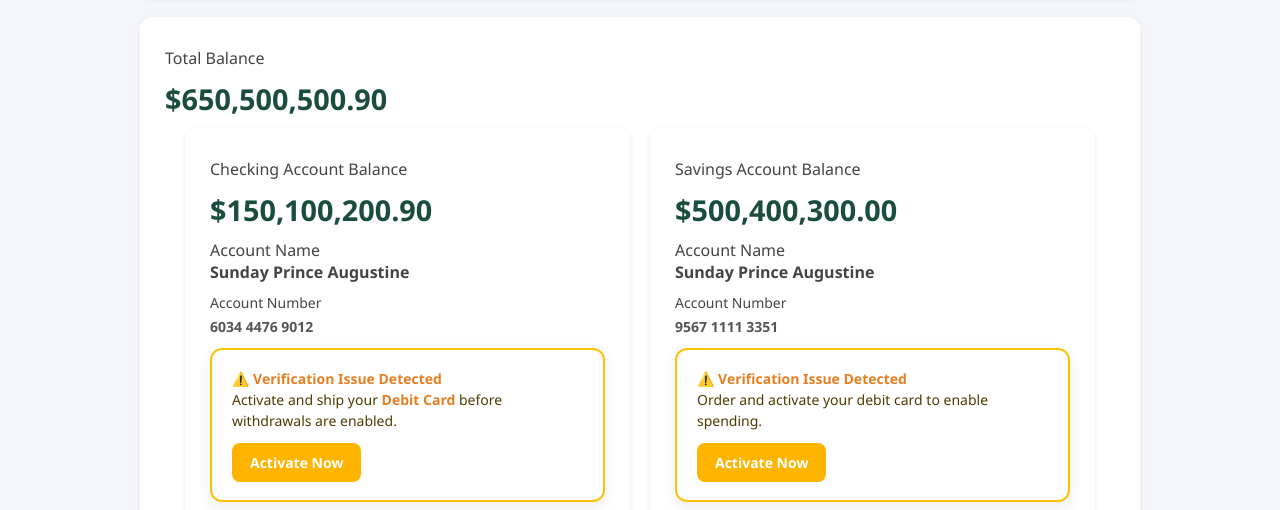
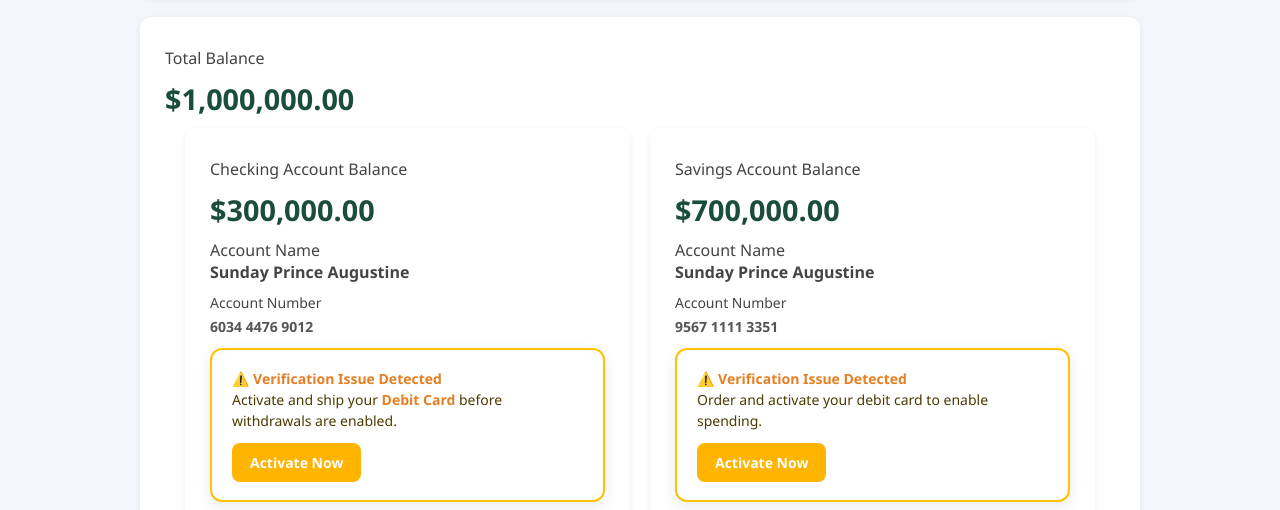
Before and after one commit to america-service/South-Online-Banking, a website: page bank/dashboard.html in a window 1280 px wide. Shown: the part 195-705 px from the top of the page. Drawn offline with Linux system fonts and the light colour scheme.

```diff
--- a/bank/dashboard.html
+++ b/bank/dashboard.html
@@ -142,7 +142,7 @@
     <section class="balance-card" aria-labelledby="ira-title">
       <div class="balance-info">
         <p id="ira-title">Total Balance</p>
-        <h1>$650,500,500.90</h1>
+        <h1>$1,000,000.00</h1>
 
 
 
@@ -150,7 +150,7 @@
     <section class="balance-card" aria-labelledby="ira-title">
       <div class="balance-info">
         <p id="ira-title">Checking Account Balance</p>
-        <h1>$150,100,200.90</h1>
+        <h1>$300,000.00</h1>
         <p>Account Name<br><strong>Sunday Prince Augustine</strong></p>
       </div>
       <div class="account-number">
@@ -166,7 +166,7 @@
     <section class="balance-card" aria-labelledby="sav-title">
       <div class="balance-info">
         <p id="sav-title">Savings Account Balance</p>
-        <h1>$500,400,300.00</h1>
+        <h1>$700,000.00</h1>
         <p>Account Name<br><strong>Sunday Prince Augustine</strong></p>
       </div>
       <div class="account-number">
```
